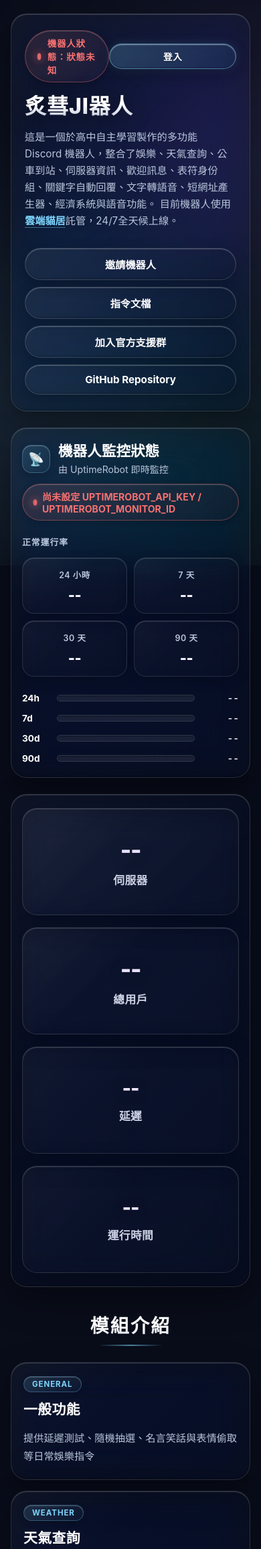
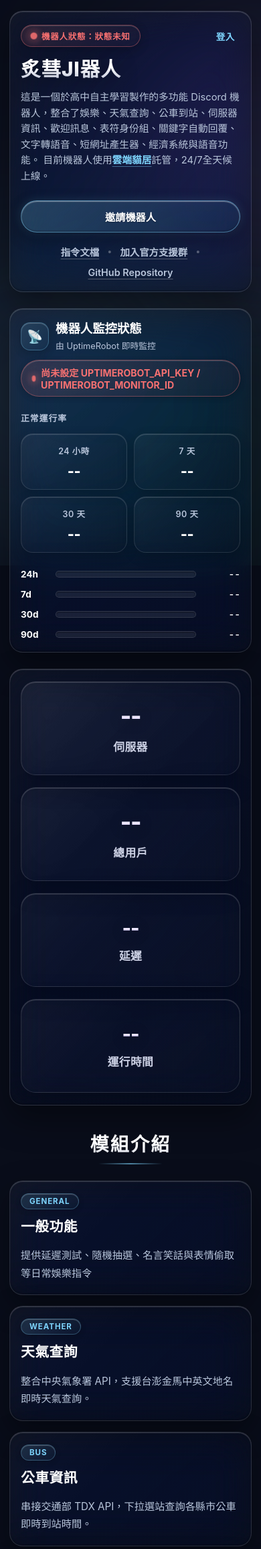
Before and after one commit to Chien-JungSu/Discord-Bot, a Flask app: page / in a window 390 px wide. Shown: the top 2312 px of the page at 67% size. Run offline with Flask 3, Linux system fonts and the light colour scheme; data that the repository does not hold is empty; parts of the project's set-up code (start-up, migrations or seed data) failed here and were passed over.

Commit message:
style: replace bulky capsule buttons with pure links and fix mobile navbar & status layout bugs

```diff
--- a/static/css/common.css
+++ b/static/css/common.css
@@ -343,7 +343,36 @@ code:hover {
   display: block;
 }
 
-/* ---------- 統一登入 / 控制面板入口膠囊按鈕 (Primary 表現，與 .status 相同高度規格與對齊) ---------- */
+/* ---------- 頂部純文字導覽連結 (取代厚重膠囊按鈕，避免手機端擠壓折行) ---------- */
+.top-nav-link {
+  display: inline-flex;
+  align-items: center;
+  justify-content: center;
+  color: var(--primary) !important;
+  font-size: 14px;
+  font-weight: 700;
+  letter-spacing: 0.05em;
+  text-decoration: none;
+  white-space: nowrap;
+  flex-shrink: 0;
+  padding: 6px 14px;
+  border-radius: 8px;
+  transition: color 0.2s ease, background 0.2s ease, transform 0.2s ease;
+}
+
+.top-nav-link:visited {
+  color: var(--primary) !important;
+}
+
+.top-nav-link:hover {
+  color: #ffffff !important;
+  background: rgba(125, 211, 252, 0.12);
+  text-decoration: underline;
+  text-underline-offset: 4px;
+  transform: translateY(-1px);
+}
+
+/* ---------- 統一控制面板入口膠囊按鈕 ---------- */
 .panel-entry-btn,
 .panel-entry-btn.primary,
 .btn.primary.panel-entry-btn {
--- a/static/css/index.css
+++ b/static/css/index.css
@@ -74,12 +74,13 @@ main {
               0 0 28px rgba(125, 211, 252, 0.08);
 }
 
-/* 首頁 Hero 頂部橫列：左側機器人狀態膠囊，右側控制面板入口，兩者水平對齊 */
+/* 首頁 Hero 頂部橫列：左側機器人狀態膠囊，右側登入純連結，兩者水平對齊 */
 .hero-top-row {
   display: flex;
   align-items: center;
   justify-content: space-between;
   width: 100%;
+  gap: 12px;
 }
 
 /* Apple Liquid Glass: 狀態膠囊 */
@@ -96,6 +97,8 @@ main {
   font-size: 13.5px;
   font-weight: 700;
   letter-spacing: 0.06em;
+  white-space: nowrap; /* 核心修正：手機端絕不被擠壓逐字折行 */
+  flex-shrink: 0;
   box-shadow: inset 0 1px 1px rgba(255, 255, 255, 0.2),
               0 4px 14px rgba(0, 0, 0, 0.25);
   backdrop-filter: blur(14px);
@@ -199,9 +202,45 @@ h1 {
 
 .cta-row {
   display: flex;
+  align-items: center;
   flex-wrap: wrap;
-  gap: 14px;
+  gap: 16px;
   margin-top: 24px;
+}
+
+/* 次要項目純文字連結列表 (取代厚重膠囊按鈕，保持首頁清爽簡潔) */
+.cta-links-row {
+  display: inline-flex;
+  align-items: center;
+  flex-wrap: wrap;
+  gap: 10px;
+  margin-left: 6px;
+}
+
+.cta-link {
+  color: var(--muted);
+  font-size: 0.95rem;
+  font-weight: 600;
+  text-decoration: underline;
+  text-underline-offset: 4px;
+  text-decoration-color: rgba(255, 255, 255, 0.28);
+  transition: color 0.2s ease, text-decoration-color 0.2s ease;
+  white-space: nowrap;
+}
+
+.cta-link:visited {
+  color: var(--muted);
+}
+
+.cta-link:hover {
+  color: #ffffff;
+  text-decoration-color: var(--primary);
+}
+
+.cta-sep {
+  color: rgba(255, 255, 255, 0.3);
+  font-size: 0.8rem;
+  user-select: none;
 }
 
 /* Apple Liquid Glass: 膠囊按鈕 */
@@ -785,37 +824,88 @@ h1 {
 /* ---------- 窄螢幕與手機響應式適配 ---------- */
 @media (max-width: 768px) {
   body {
-    padding: 20px 16px 40px;
+    padding: 16px 14px 40px;
   }
 
   .hero {
-    padding: 24px 20px;
-    border-radius: 24px;
+    padding: 20px 16px;
+    border-radius: 20px;
+  }
+
+  .hero-top-row {
+    width: 100%;
+    display: flex;
+    justify-content: space-between;
+    align-items: center;
+    gap: 8px;
+  }
+
+  .status {
+    padding: 6px 14px;
+    font-size: 12.5px;
+    gap: 7px;
+    white-space: nowrap;
+    flex-shrink: 0;
+  }
+
+  .top-nav-link {
+    font-size: 13.5px;
+    padding: 4px 8px;
+    white-space: nowrap;
+    flex-shrink: 0;
   }
 
   h1 {
-    font-size: 2rem;
-    margin-top: 18px;
+    font-size: 1.85rem;
+    margin-top: 16px;
   }
 
   .subtitle {
-    font-size: 0.95rem;
-    line-height: 1.65;
+    font-size: 0.92rem;
+    line-height: 1.6;
+    margin-bottom: 20px;
   }
 
   .cta-row {
     flex-direction: column;
+    align-items: stretch;
     width: 100%;
+    gap: 14px;
+  }
+
+  .cta-primary {
+    width: 100%;
+    text-align: center;
+  }
+
+  .cta-links-row {
+    display: flex;
+    flex-wrap: wrap;
+    justify-content: center;
+    gap: 12px;
+    margin-left: 0;
+    padding-top: 4px;
+  }
+
+  .cta-link {
+    font-size: 0.9rem;
+  }
+
+  .monitor-card {
+    padding: 18px 16px;
+    border-radius: 20px;
+  }
+
+  .monitor-header-text {
     gap: 10px;
   }
 
-  .btn {
-    width: 100%;
+  .monitor-header h3 {
+    font-size: 1.15rem;
   }
 
-  .monitor-card {
-    padding: 20px 16px;
-    border-radius: 24px;
+  .monitor-subtitle {
+    font-size: 0.8rem;
   }
 
   .monitor-metrics {
@@ -828,8 +918,8 @@ h1 {
   }
 
   .stat-card {
-    min-height: 160px;
-    padding: 20px 16px;
+    min-height: 140px;
+    padding: 18px 16px;
   }
 
   .features-grid {
@@ -838,8 +928,8 @@ h1 {
   }
 
   .card {
-    padding: 20px 18px;
-    border-radius: 24px;
+    padding: 18px 16px;
+    border-radius: 20px;
   }
 
   .fab-back-to-top {
--- a/templates/docs.html
+++ b/templates/docs.html
@@ -73,7 +73,7 @@
         <div class="header-side-placeholder" id="nav-placeholder" aria-hidden="true"></div>
         <h1 class="page-title">指令文檔</h1>
         <div class="header-top-right">
-          <a class="btn primary panel-entry-btn" href="/panel">
+          <a class="top-nav-link" href="/panel">
             <span>登入</span>
           </a>
         </div>
--- a/templates/index.html
+++ b/templates/index.html
@@ -33,7 +33,7 @@
             機器人狀態：<span id="hero-status-text">載入中...</span>
           </a>
         </div>
-        <a class="btn primary panel-entry-btn" href="/panel">
+        <a class="top-nav-link" href="/panel">
           <span>登入</span>
         </a>
       </div>
@@ -45,20 +45,18 @@
       </p>
 
       <div class="cta-row">
-        <a class="btn secondary"
+        <a class="btn primary cta-primary"
           href="https://discord.com/oauth2/authorize?client_id=1477930641944350952&permissions=8&integration_type=0&scope=bot+applications.commands"
           target="_blank" rel="noreferrer">
           <span>邀請機器人</span>
         </a>
-        <a class="btn secondary" href="/docs">
-          <span>指令文檔</span>
-        </a>
-        <a class="btn secondary" href="https://discord.gg/YjjdJMa8rm" target="_blank" rel="noreferrer">
-          <span>加入官方支援群</span>
-        </a>
-        <a class="btn secondary" href="https://github.com/Chien-JungSu/Discord-Bot" target="_blank" rel="noreferrer">
-          <span>GitHub Repository</span>
-        </a>
+        <div class="cta-links-row">
+          <a class="cta-link" href="/docs">指令文檔</a>
+          <span class="cta-sep" aria-hidden="true">•</span>
+          <a class="cta-link" href="https://discord.gg/YjjdJMa8rm" target="_blank" rel="noreferrer">加入官方支援群</a>
+          <span class="cta-sep" aria-hidden="true">•</span>
+          <a class="cta-link" href="https://github.com/Chien-JungSu/Discord-Bot" target="_blank" rel="noreferrer">GitHub Repository</a>
+        </div>
       </div>
     </section>
 
--- a/templates/panel.html
+++ b/templates/panel.html
@@ -56,8 +56,8 @@
         <a href="/logout" class="btn-logout" title="登出">登出</a>
       </div>
       {% else %}
-      <a href="/login" class="btn primary btn-login">
-        <span>透過 Discord 登入</span>
+      <a href="/login" class="nav-link nav-link-login">
+        <span>登入</span>
       </a>
       {% endif %}
     </div>
```
Also changed, not shown: static/css/panel.css (+94 -0 lines), tools/test_panel.py (+3 -4 lines).
